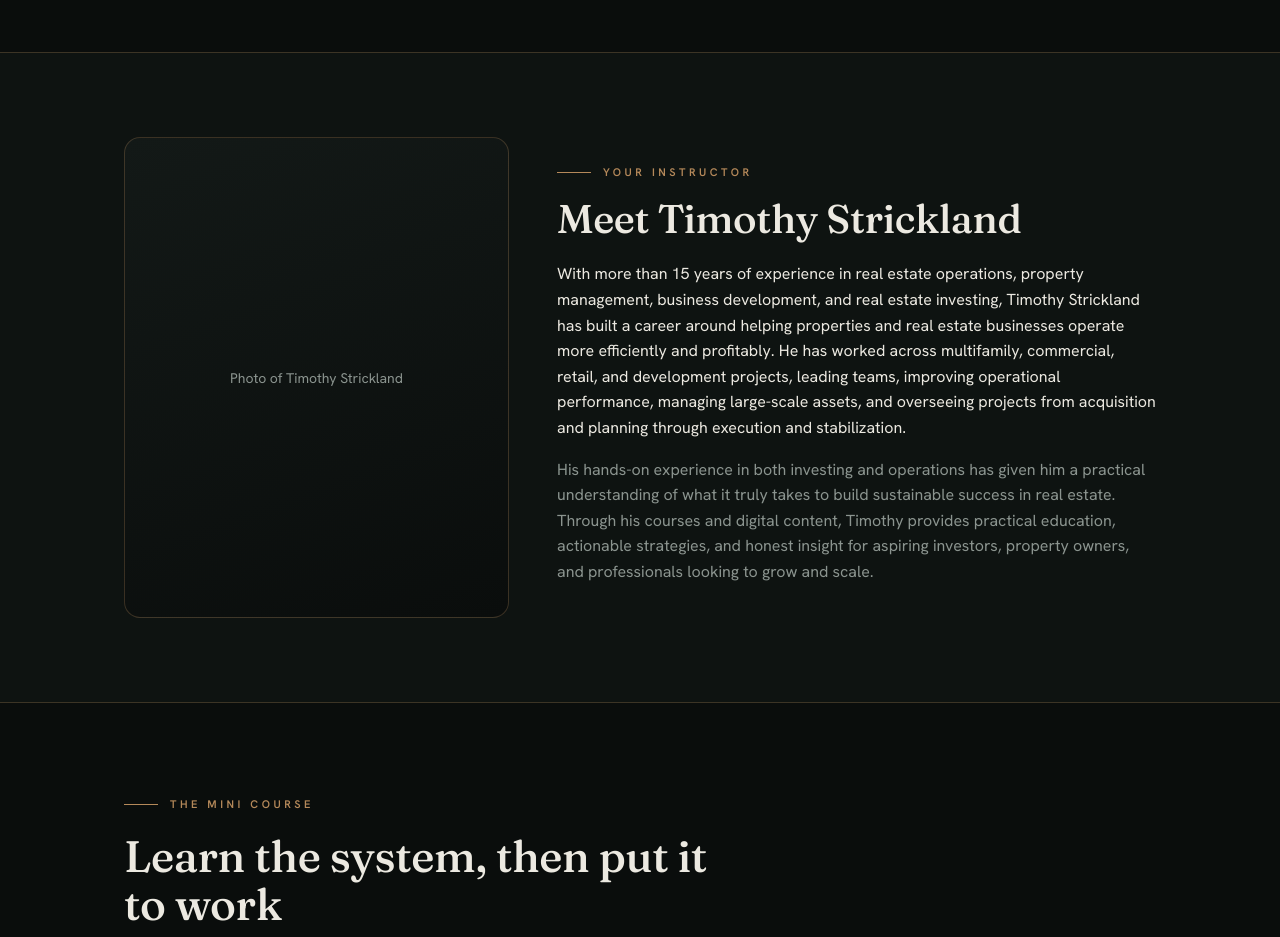
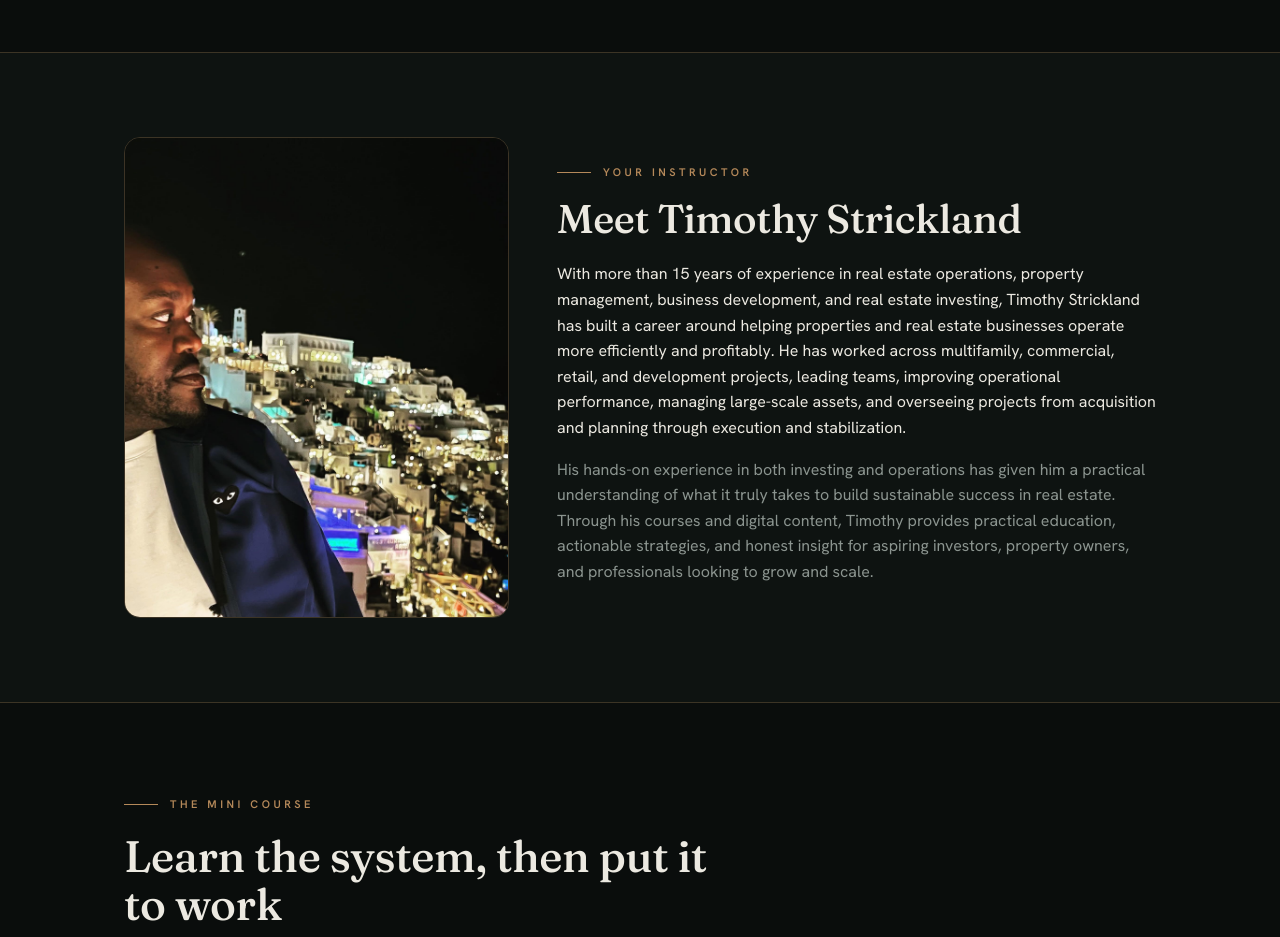
Before and after one commit to jsimone12/-tj-landing, a plain HTML site: page index.html in a window 1280 px wide. Shown: the part 1340-2277 px from the top of the page. Drawn offline with Linux system fonts and the light colour scheme.

Commit message:
Add TJ headshot

```diff
--- a/index.html
+++ b/index.html
@@ -53,7 +53,8 @@
   .about{background:var(--ink2);border-top:1px solid var(--line);border-bottom:1px solid var(--line);}
   .about-grid{display:grid;grid-template-columns:0.9fr 1.4fr;gap:48px;align-items:center;}
   @media(max-width:820px){.about-grid{grid-template-columns:1fr;gap:28px;}}
-  .about-photo{aspect-ratio:4/5;background:linear-gradient(160deg,var(--surface),var(--ink));border:1px solid var(--line);border-radius:16px;display:flex;align-items:center;justify-content:center;color:var(--muted);font-size:14px;text-align:center;padding:20px;}
+  .about-photo{aspect-ratio:4/5;border:1px solid var(--line);border-radius:16px;overflow:hidden;}
+  .about-photo img{width:100%;height:100%;object-fit:cover;object-position:30% center;display:block;}
   .about h2{font-size:clamp(28px,4vw,40px);margin:16px 0 20px;}
   .about p{color:var(--bone);margin-bottom:16px;font-size:16px;}
   .about .muted{color:var(--muted);}
@@ -150,7 +151,7 @@
 <section class="about">
   <div class="wrap">
     <div class="about-grid">
-      <div class="about-photo">Photo of Timothy Strickland</div>
+      <div class="about-photo"><img src="TJ_Headshot.jpg" alt="Timothy Strickland"></div>
       <div>
         <div class="eyebrow">Your Instructor</div>
         <h2>Meet Timothy Strickland</h2>
```
Also changed, not shown: TJ_Headshot.jpg (added).
